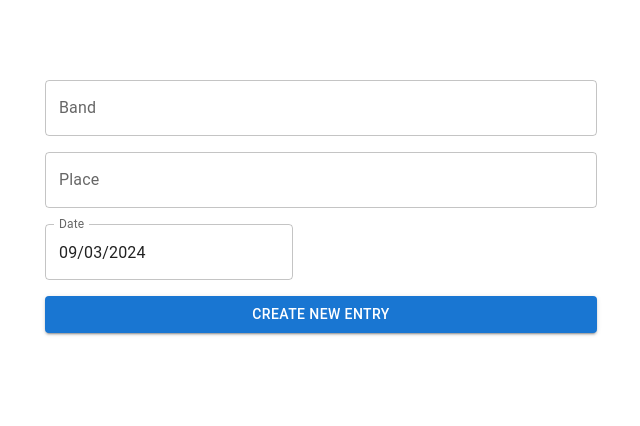
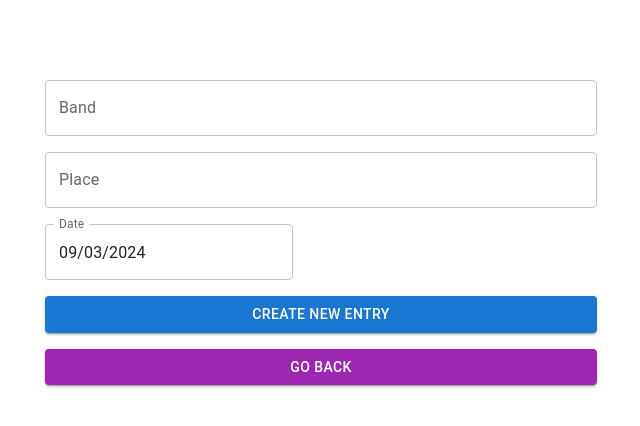
Before and after one commit to sebwieland/ConcertJournalApp, a React (Create React App) app: page /new-entry in a window 1280 px wide. Shown: the top 426 px of the page, without its empty margins (319-959 px from the left). Built offline with nearby package versions, Linux system fonts and the light colour scheme.

Commit message:
Refactor NewDataEntryPage with improved form handling and layout 💻

```diff
--- a/src/components/NewDataEntryPage.tsx
+++ b/src/components/NewDataEntryPage.tsx
@@ -16,11 +16,8 @@ const CreateNewEntryFormPage = () => {
     const handleSubmit = async (event: React.MouseEvent<HTMLButtonElement>) => {
         event.preventDefault();
         try {
-            const response = await axios.post('/BandTracker/events', { band, place });
+            const response = await axios.post('http://localhost:8080/BandTracker/events', {band, place});
             setMessage('New entry created successfully!');
-            setTimeout(() => {
-                navigate('')
-            }, 2000); // redirect after 2 seconds
         } catch (error) {
             setMessage(`Error creating new entry: ${(error as Error).message}`);
         }
@@ -40,7 +37,7 @@ const CreateNewEntryFormPage = () => {
                         variant="outlined"
                         fullWidth
                         value={band}
-                        sx={{ marginBottom: 2 }}
+                        sx={{marginBottom: 2}}
                         onChange={(event) => setBand(event.target.value)}
                     />
                 </Grid2>
@@ -50,16 +47,16 @@ const CreateNewEntryFormPage = () => {
                         variant="outlined"
                         fullWidth
                         value={place}
-                        sx={{ marginBottom: 2 }}
+                        sx={{marginBottom: 2}}
                         onChange={(event) => setPlace(event.target.value)}
                     />
                 </Grid2>
                 <Grid2>
                     <DatePicker
                         label="Date"
-                        value= {date}
-                        sx={{ marginBottom: 2 }}
-                        onChange={(newValue) => setDate(newValue? newValue : dayjs())}
+                        value={date}
+                        sx={{marginBottom: 2}}
+                        onChange={(newValue) => setDate(newValue ? newValue : dayjs())}
                     />
                 </Grid2>
                 <Grid2>
@@ -67,10 +64,20 @@ const CreateNewEntryFormPage = () => {
                         variant="contained"
                         color="primary"
                         fullWidth
-                        sx={{ marginBottom: 2 }}
+                        sx={{marginBottom: 2}}
                         onClick={handleSubmit}
                     >
                         Create New Entry
+                    </Button>
+                </Grid2>
+                <Grid2>
+                    <Button
+                        variant="contained"
+                        color="secondary"
+                        fullWidth
+                        onClick={() => navigate(-1)}
+                    >
+                        Go Back
                     </Button>
                 </Grid2>
                 {message && <div>{message}</div>}
@@ -80,5 +87,4 @@ const CreateNewEntryFormPage = () => {
 };
 
 
-
 export default CreateNewEntryFormPage;
```
